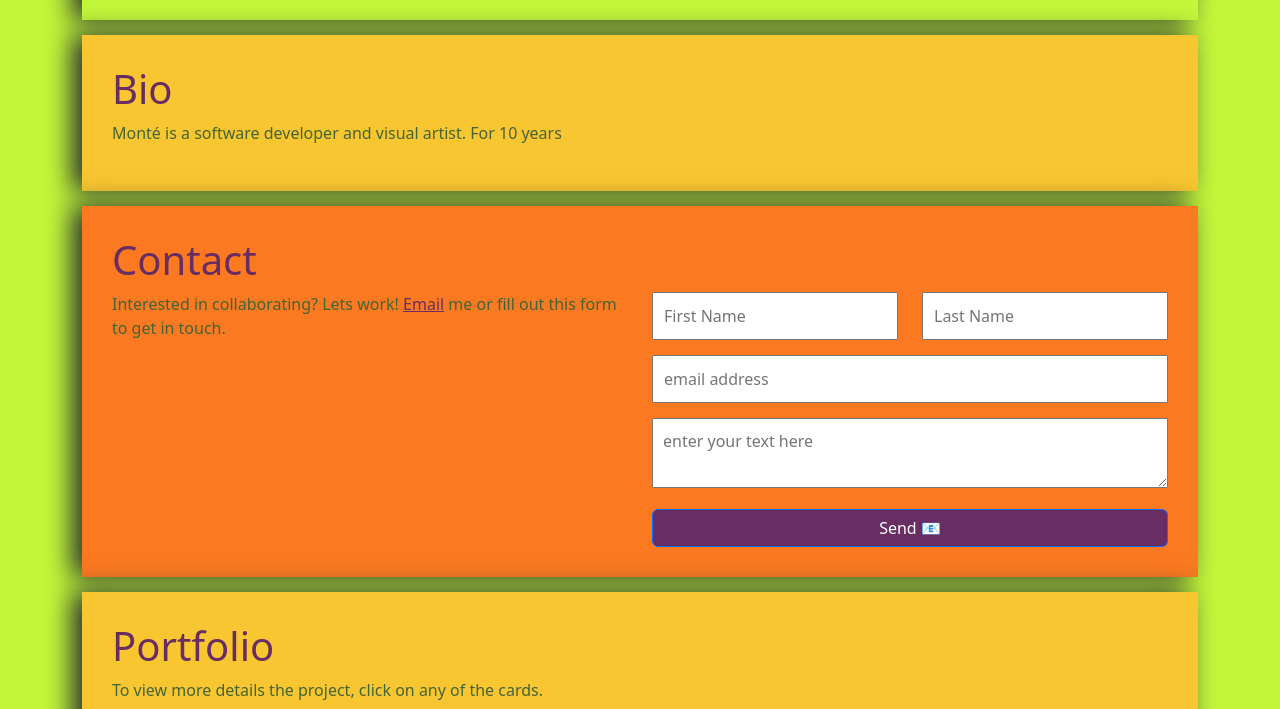
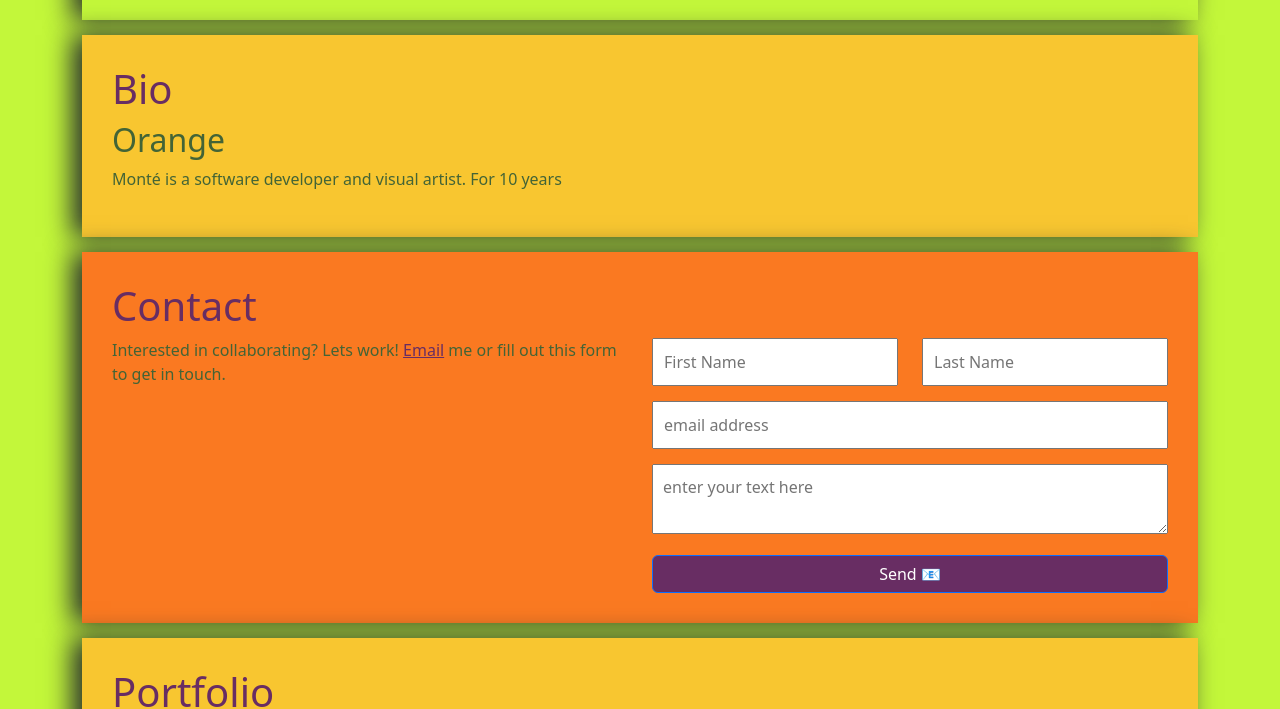
Before and after one commit to moeRashid/moeRashid.github.io, a plain HTML site: page index.html in a window 1280 px wide. Shown: the part 780-1489 px from the top of the page. Drawn offline with nearby package versions, Linux system fonts and the light colour scheme.

Commit message:
Bio Update

```diff
--- a/index.html
+++ b/index.html
@@ -33,6 +33,7 @@
         </section>
         <section id="Bio">
             <h1>Bio</h1>
+            <h2>Orange</h2>
             <p>
                 Monté is a software developer and visual artist. For 10 years
             </p>
```
